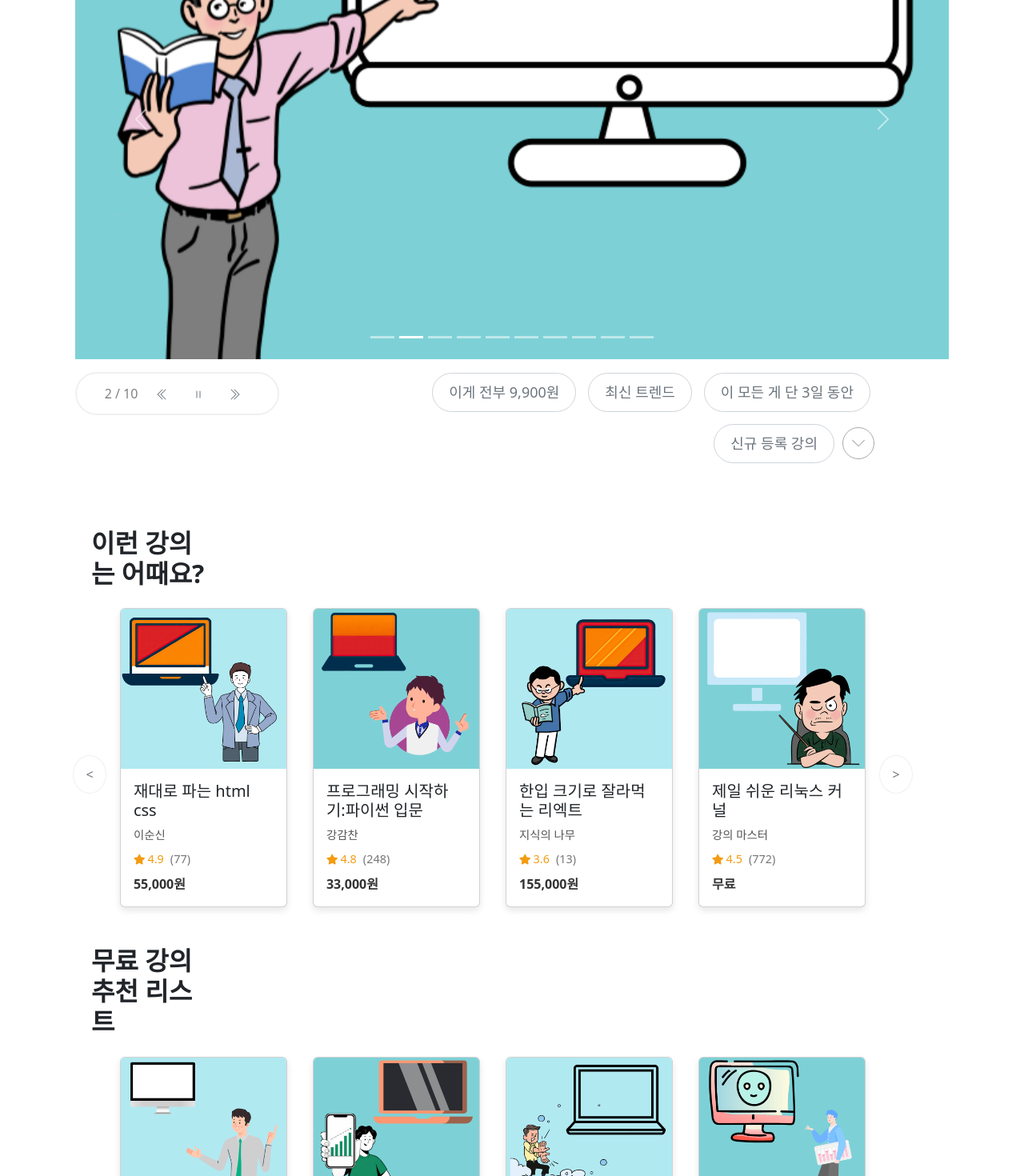
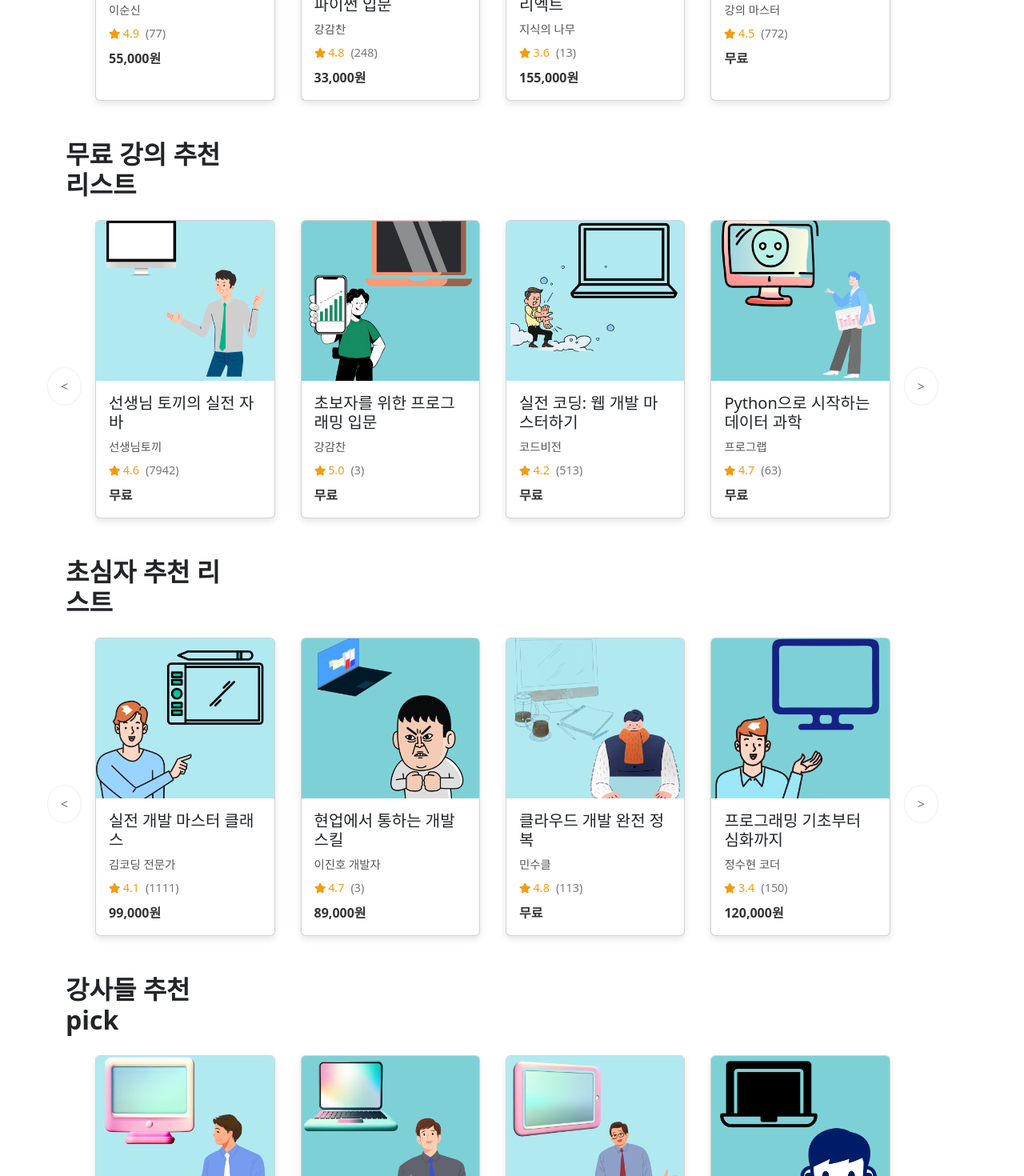
Before and after one commit to clzks/GoingUpDragon, a React (Create React App) app in the folder my-app/: page / in a window 1280 px wide. Shown: the part 420-1890 px from the top of the page at 80% size. Built offline with nearby package versions, Linux system fonts and the light colour scheme.

Commit message:
카드아이템, 카즈, 메인카즈 컴포넌트 컨벤션에 맞춰 수정

```diff
--- a/my-app/src/App.js
+++ b/my-app/src/App.js
@@ -1,21 +1,15 @@
-import "./App.css";
-import Layout from "./components/common/Layout"; // 레이아웃 컴포넌트 import
-import { Container } from 'react-bootstrap';
-import TwoGrids from './components/common/TwoGrids';
-import "bootstrap/dist/css/bootstrap.min.css"; // 리액트 부트스트랩 임포트
-import MainCards from './components/common/MainCards';
+// App.js
+// 외부 라이브러리
+import React from "react";
+import 'bootstrap/dist/css/bootstrap.min.css'; // Bootstrap 스타일 추가
+import MainCards from "./components/common/MainCards"; // MainCards 컴포넌트 임포트
 
 function App() {
   return (
-    <Layout>
-      <Container className="my-4">
-        <TwoGrids />
-      </Container>
-
-      <Container className="my-4">
-        <MainCards />
-      </Container>
-    </Layout>
+    <div className="App">
+      <MainCards />
+    </div>
   );
 }
+
 export default App;
```
